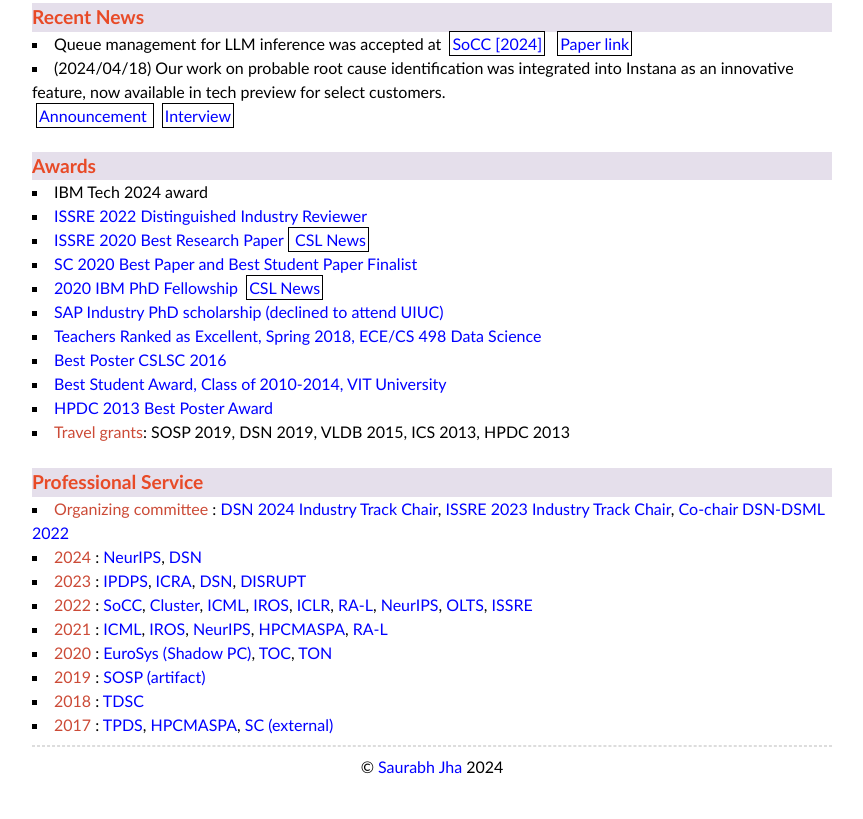
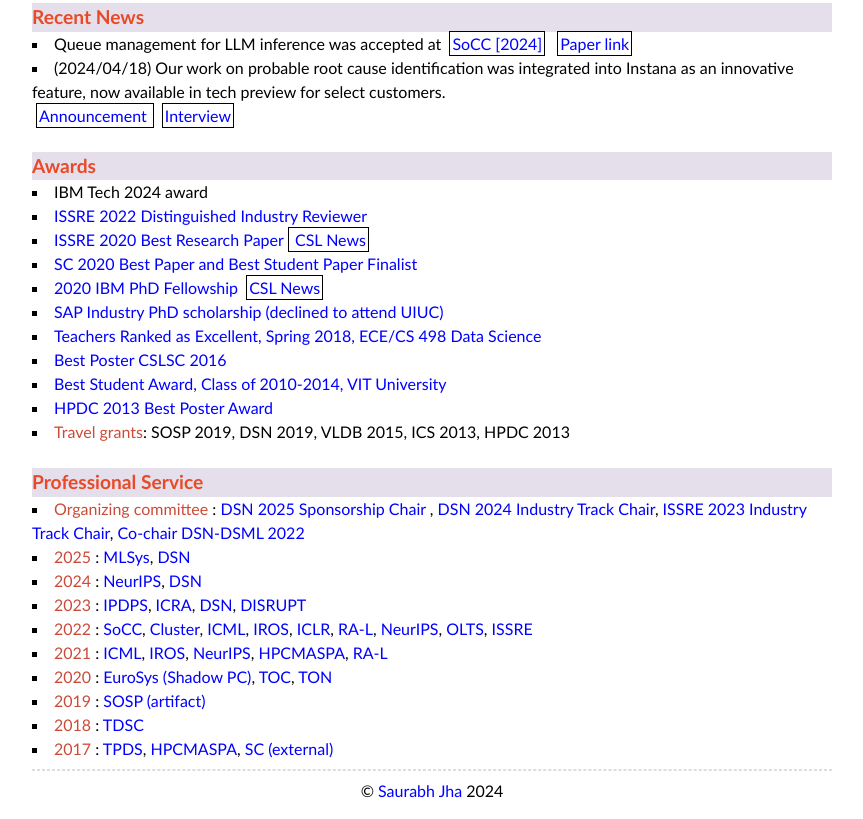
Before and after one commit to saurabhjha1/saurabhjha1.github.io, a plain HTML site: page index.html in a window 1280 px wide. Shown: the part 1178-1997 px from the top of the page, without its empty margins (208-1071 px from the left). Before the commit the page ends 1973 px from the top, so only its background shows below. Drawn offline with Linux system fonts and the light colour scheme.

Commit message:
updated responsibilities

```diff
--- a/index.html
+++ b/index.html
@@ -155,7 +155,8 @@ Visit one of the following: <a href="publications/">Publications</a>, <a href="h
 <div class="header"> Professional Service</div>
 <div class="content">
 <ul>
-  <li> <span style="color:#cc4b37;"> Organizing committee</span> : <a href="https://dsn2024uq.github.io/indcomm.html" target="_blank"> DSN 2024 Industry Track Chair</a>, <a href="https://issre.github.io/2023/calls_cfp-industry.html" target="_blank"> ISSRE 2023 Industry Track Chair</a>, <a href="https://dependablesecureml.github.io" target="_blank"> Co-chair DSN-DSML 2022 </a></li>
+  <li> <span style="color:#cc4b37;"> Organizing committee</span> : <a href="https://dsn2025.github.io/orgcomm.html"> DSN 2025 Sponsorship Chair </a>, <a href="https://dsn2024uq.github.io/indcomm.html" target="_blank"> DSN 2024 Industry Track Chair</a>, <a href="https://issre.github.io/2023/calls_cfp-industry.html" target="_blank"> ISSRE 2023 Industry Track Chair</a>, <a href="https://dependablesecureml.github.io" target="_blank"> Co-chair DSN-DSML 2022 </a></li>
+  <li> <span style="color:#cc4b37;"> 2025 </span>: <a href="https://mlsys.org/Conferences/2025/ProgramCommittee" target="_blank">MLSys</a>, <a href="https://dsn2025.github.io/orgcomm.html" target="_blank">DSN</a>
   <li> <span style="color:#cc4b37;"> 2024 </span>: <a href="https://neurips.cc" target="_blank">NeurIPS</a>, <a href="https://dsn2024uq.github.io/progcomm.html" target="_blank">DSN</a>
    <li> <span style="color:#cc4b37;"> 2023 </span>: <a href="https://www.ipdps.org/ipdps2023/2023-program-committee.html" target="_blank"> IPDPS</a>,
    <a href="https://www.icra2023.org/programme/call-contributions" target="_blank">ICRA</a>, <a href="https://dsn2023.dei.uc.pt/committee_research-PC.html" target="_blank">DSN</a>, <a href="https://dsn2023.dei.uc.pt/calls_cfp-disrupt.html" target="_blank"> DISRUPT </a>
```
